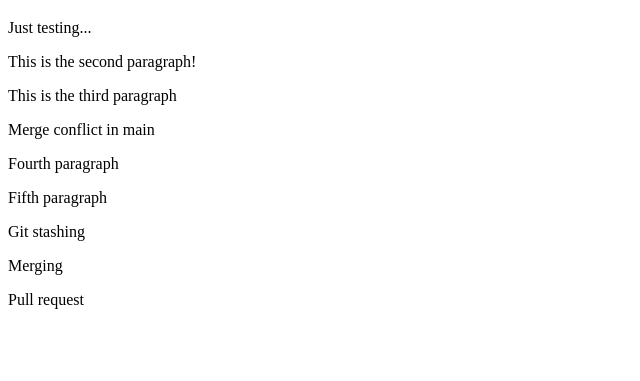
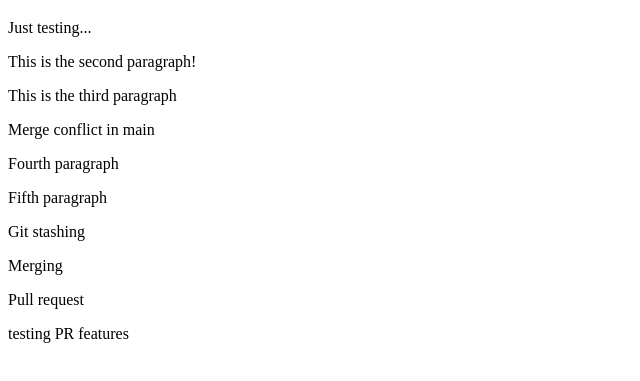
Before and after one commit to leonardodeborba/learning-git-and-github, a plain HTML site: page index.html in a window 1280 px wide. Shown: the part 61-442 px from the top of the page, without its empty margins (0-640 px from the left). Drawn offline with Linux system fonts and the light colour scheme.

Commit message:
testing PR features

```diff
--- a/index.html
+++ b/index.html
@@ -16,5 +16,6 @@
     <p>Git stashing</p>
     <p>Merging</p>
     <p>Pull request</p>
+    <p>testing PR features</p>
 </body>
 </html>
```
